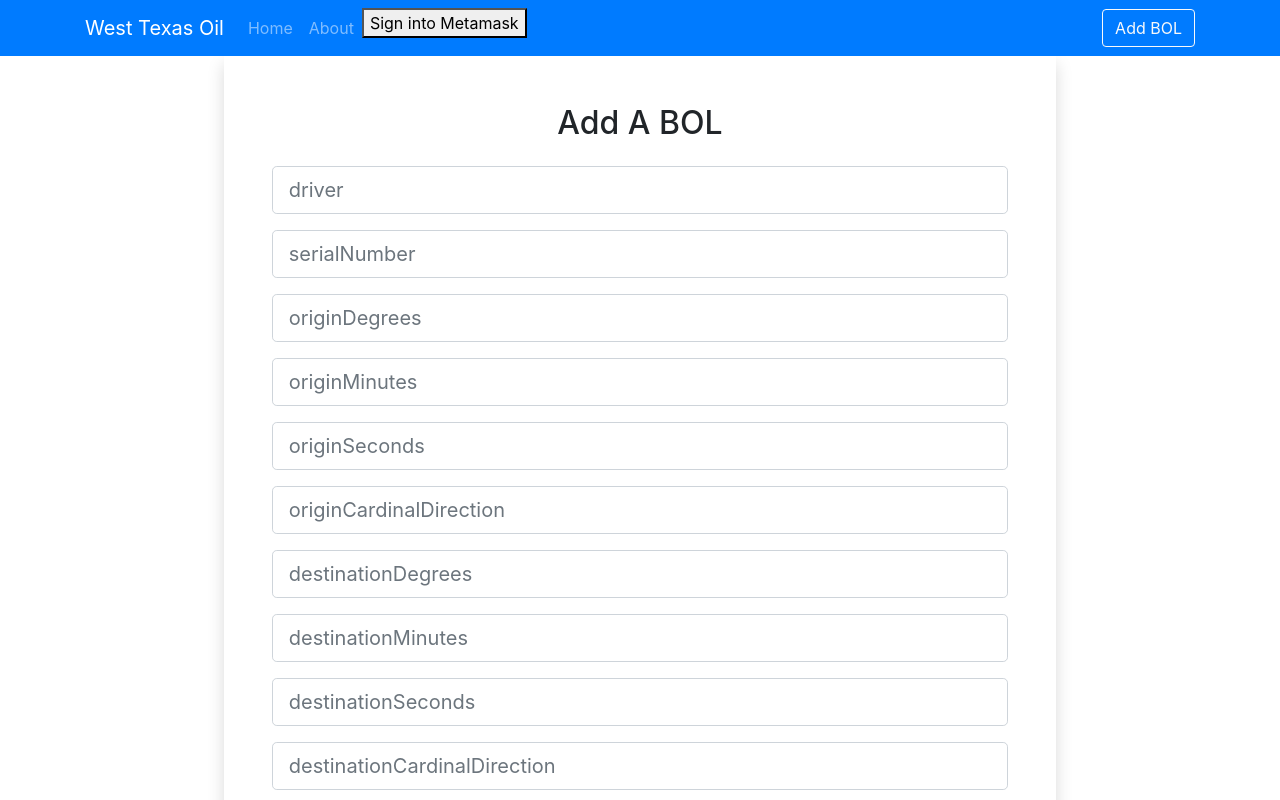
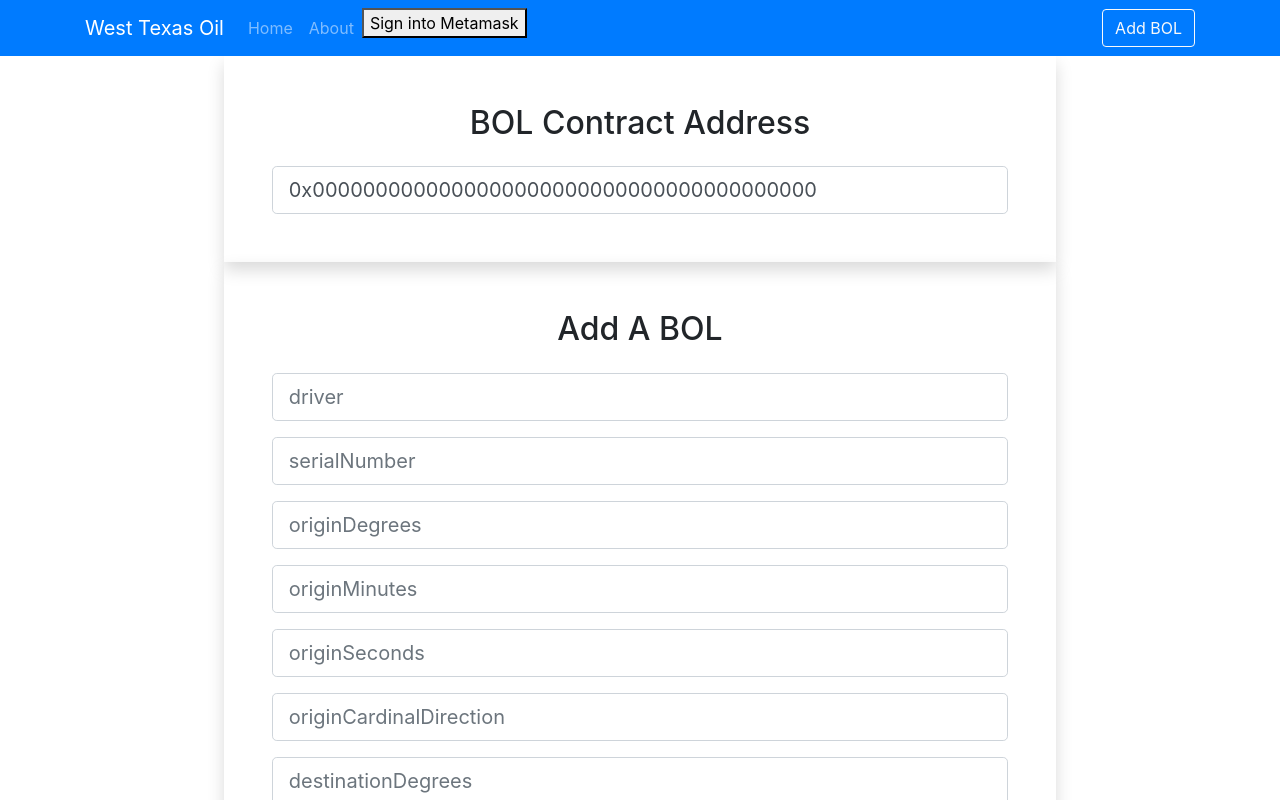
Before and after one commit to EthBuilders/EthGlobal-West-Texas-Oil, a React (Create React App) app in the folder WtxEthOil/: page /users/add in a window 1280 px wide. Shown: the top 800 px of the page. Built offline with nearby package versions, Linux system fonts and the light colour scheme.

Commit message:
fix: add contract address input

```diff
--- a/WtxEthOil/src/components/users/AddUser.js
+++ b/WtxEthOil/src/components/users/AddUser.js
@@ -5,6 +5,7 @@ import InputField from "../layout/Input";
 
 const AddUser = () => {
   let history = useHistory();
+  let [bol, setBol] = useState("0x0000000000000000000000000000000000000000");
   const [user, setUser] = useState({
     driver: '',
     serialNumber: '',
@@ -31,6 +32,13 @@ const AddUser = () => {
   };
 
   return (
+    <div>
+      <div className='container'>
+        <div className='w-75 mx-auto shadow p-5'>
+          <h2 className='text-center mb-4'>BOL Contract Address</h2>
+          <InputField fieldName="" fieldValue={bol} setField={setBol} type="text" placeholder="Enter an address" />
+        </div>
+      </div>
       <div className='container'>
         <div className='w-75 mx-auto shadow p-5'>
           <h2 className='text-center mb-4'>Add A BOL</h2>
@@ -44,8 +52,8 @@ const AddUser = () => {
           </form>
         </div>
       </div>
+    </div>
   );
-
 };
 
 export default AddUser;
```
Lines whose indentation alone changed are shown as unchanged.
